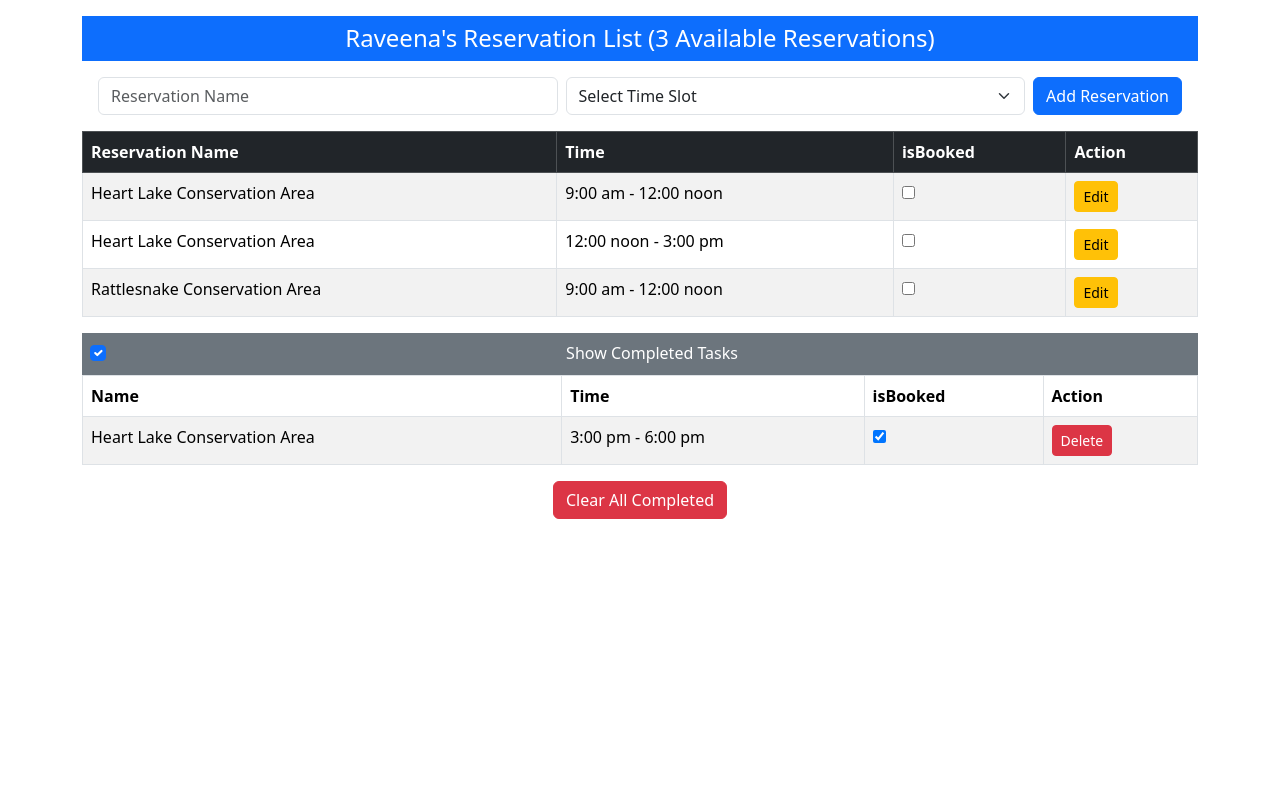
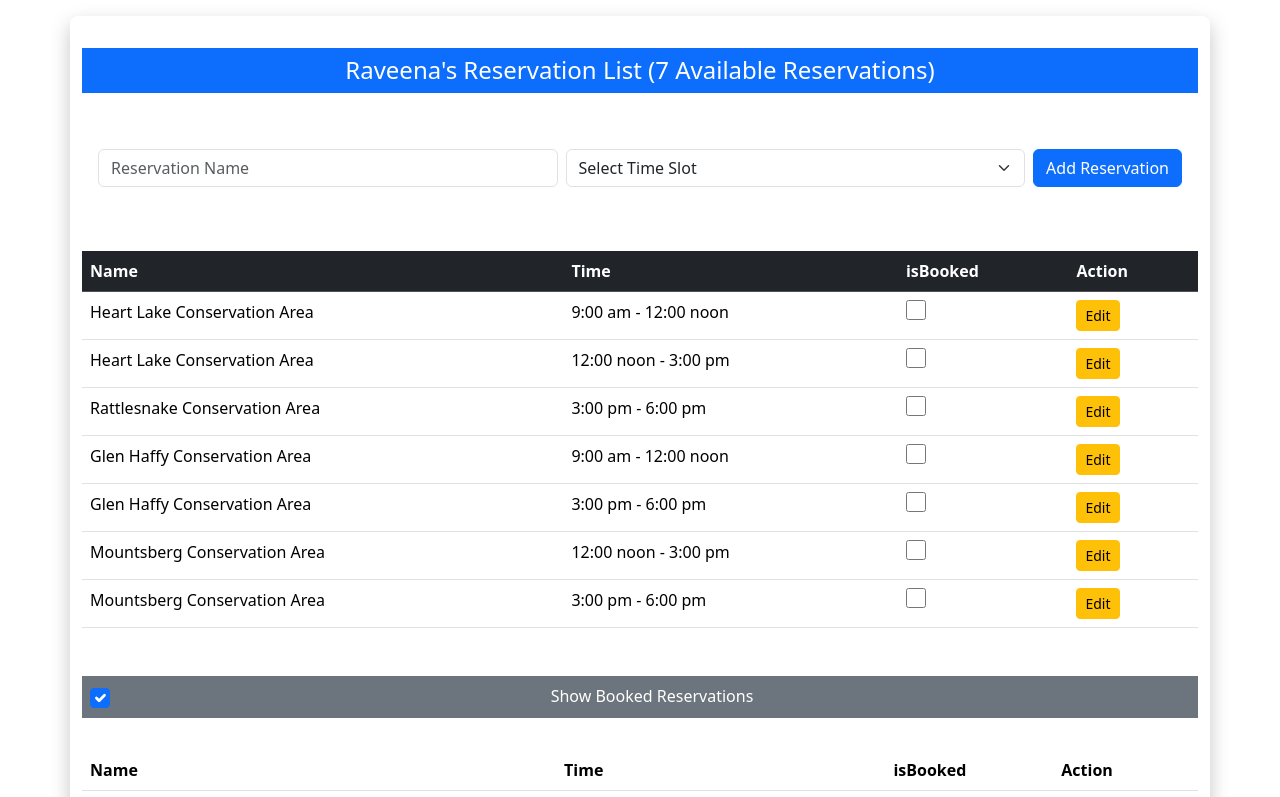
Before and after one commit to rubymattu/ReactApp1, a React (Create React App) app in the folder reservations/: page / in a window 1280 px wide. Shown: the top 797 px of the page. Built offline with nearby package versions, Linux system fonts and the light colour scheme.

Commit message:
Worked on CSSand fixed delete error

```diff
--- a/reservations/src/App.css
+++ b/reservations/src/App.css
@@ -1,38 +1,73 @@
-.App {
-  text-align: center;
+/* App.css - Dashboard Layout */
+
+/* Global Styles */
+body {
+  font-family: 'Inter', 'Segoe UI', Tahoma, Geneva, Verdana, sans-serif;
+  background: #f5f7fa;
+  margin: 0;
+  padding: 0;
+  color: #2c3e50;
 }
 
-.App-logo {
-  height: 40vmin;
-  pointer-events: none;
+/* Container */
+.container {
+  max-width: 1100px;
+  margin: 2rem auto;
+  padding: 2rem 5rem;
+  border-radius: 8px;
+  display: flex;
+  flex-direction: column;
+  gap: 2rem;
+  box-shadow: 0 8px 20px rgba(0, 0, 0, 0.226);
 }
 
-@media (prefers-reduced-motion: no-preference) {
-  .App-logo {
-    animation: App-logo-spin infinite 20s linear;
+/* Buttons */
+button {
+  padding: 6px 12px;
+  border: none;
+  border-radius: 8px;
+  cursor: pointer;
+  font-size: 0.9rem;
+  transition: all 0.2s ease;
+  font-weight: 500;
+  margin-left: 5px;
+}
+
+button:hover {
+  opacity: 0.9;
+}
+
+.btn-edit { background-color: #f39c12; color: #fff; }
+.btn-save { background-color: #2ecc71; color: #fff; }
+.btn-delete { background-color: #e74c3c; color: #fff; }
+
+/* Form Inputs */
+form input,
+form select {
+  padding: 10px 14px;
+  border-radius: 10px;
+  border: 1px solid #d1d8e0;
+  width: 100%;
+  font-size: 0.95rem;
+  transition: all 0.2s ease;
+}
+input[type="checkbox"] {
+  width: 20px;
+  height: 20px;
+  accent-color: #3498db;
+  cursor: pointer;
+}
+
+form input:focus,
+form select:focus {
+  outline: none;
+  border-color: #3498db;
+  box-shadow: 0 0 6px rgba(52, 152, 219, 0.3);
+}
+
+/* Responsive */
+@media (max-width: 900px) {
+  .panels {
+    flex-direction: column;
   }
 }
-
-.App-header {
-  background-color: #282c34;
-  min-height: 100vh;
-  display: flex;
-  flex-direction: column;
-  align-items: center;
-  justify-content: center;
-  font-size: calc(10px + 2vmin);
-  color: white;
-}
-
-.App-link {
-  color: #61dafb;
-}
-
-@keyframes App-logo-spin {
-  from {
-    transform: rotate(0deg);
-  }
-  to {
-    transform: rotate(360deg);
-  }
-}
--- a/reservations/src/App.js
+++ b/reservations/src/App.js
@@ -11,7 +11,15 @@ function App() {
       { name: "Heart Lake Conservation Area", time: "9:00 am - 12:00 noon", booked: false },
       { name: "Heart Lake Conservation Area", time: "12:00 noon - 3:00 pm", booked: false },
       { name: "Heart Lake Conservation Area", time: "3:00 pm - 6:00 pm", booked: true },
-      { name: "Rattlesnake Conservation Area", time: "9:00 am - 12:00 noon", booked: false }
+      { name: "Rattlesnake Conservation Area", time: "9:00 am - 12:00 noon", booked: true },
+      { name: "Rattlesnake Conservation Area", time: "12:00 noon - 3:00 pm", booked: true },
+      { name: "Rattlesnake Conservation Area", time: "3:00 pm - 6:00 pm", booked: false },
+      { name: "Glen Haffy Conservation Area", time: "9:00 am - 12:00 noon", booked: false },
+      { name: "Glen Haffy Conservation Area", time: "12:00 noon - 3:00 pm", booked: true },
+      { name: "Glen Haffy Conservation Area", time: "3:00 pm - 6:00 pm", booked: false },
+      { name: "Mountsberg Conservation Area", time: "9:00 am - 12:00 noon", booked: true },
+      { name: "Mountsberg Conservation Area", time: "12:00 noon - 3:00 pm", booked: false },
+      { name: "Mountsberg Conservation Area", time: "3:00 pm - 6:00 pm", booked: false }
   ]);
 
   const createNewReservation = (newRes) => {
@@ -44,36 +52,29 @@ function App() {
     setReservation(updatedRes);
   };
 
-  const deleteRes = (res) => {
-    if (res.booked) {
-      const updatedRes = reservation.filter(reservation => reservation.name !== reservation.name);
+  const deleteRes = (resToDelete) => {
+    const updatedRes = reservation.filter(
+      item => !(item.name === resToDelete.name && item.time === resToDelete.time)
+    );
     setReservation(updatedRes);
     localStorage.setItem("reservations", JSON.stringify(updatedRes));
-    }
   };
+
 
 useEffect(() => {
   try {
     const data = localStorage.getItem("reservations");
     if (data) {
       const parsedData = JSON.parse(data);
-        if (Array.isArray(parsedData)) {
+      if (Array.isArray(parsedData) && parsedData.length > 0) {
         setReservation(parsedData);
       }
-      } else {
-        setUserName("Raveena");
-        setReservation([
-          { name: "Heart Lake Conservation Area", time: "9:00 am - 12:00 noon", booked: false },
-          { name: "Heart Lake Conservation Area", time: "12:00 noon - 3:00 pm", booked: false },
-          { name: "Heart Lake Conservation Area", time: "3:00 pm - 6:00 pm", booked: true },
-          { name: "Rattlesnake Conservation Area", time: "9:00 am - 12:00 noon", booked: false }
-        ]);
-        setShowBooked(true);
     }
   } catch (error) {
-      console.error("Failed to load todos:", error);
+    console.error("Failed to load reservations:", error);
   }
 }, []);
+  console.log("Reservations state:", reservation);
 
   return (
     <div className="container mt-3">
@@ -83,10 +84,10 @@ function App() {
         <ReservationCreator onCreate={createNewReservation} />
       </div>
 
-      <table className="table table-striped table-bordered">
+      <table className="table">
         <thead className="table-dark">
           <tr>
-            <th>Reservation Name</th>
+            <th>Name</th>
             <th>Time</th>
             <th>isBooked</th>
             <th>Action</th>{/* For edit button */}
@@ -106,14 +107,14 @@ function App() {
 
       <div className="bg-secondary text-white text-center p-2">
         <VisibilityControl
-          description="Completed Tasks"
+          description="Booked Reservations"
           isChecked={showBooked}
           callback={(checked) => setShowBooked(checked)} />
       </div>
 
 
       {showBooked && (
-        <table className="table table-striped table-bordered">
+        <table className="table">
           <thead>
             <tr>
               <th>Name</th>
@@ -144,7 +145,6 @@ function App() {
           </button>
         </div>
       )}
-
     </div>
   );
 }
--- a/reservations/src/ReservationRow.js
+++ b/reservations/src/ReservationRow.js
@@ -2,34 +2,29 @@ import React, { useState } from 'react';
 
 function ReservationRow({ reservation, toggle, deleteRes, editRes }) {
   const [isEditing, setIsEditing] = useState(false);
-  const [editedText, setEditedText] = useState(reservation.name);
+  const [editedName, setEditedName] = useState(reservation.name);
 
   const onToggle = () => toggle(reservation);
   const onDelete = () => deleteRes && deleteRes(reservation);
   const onSave = () => {
-    editRes(reservation, editedText);
+    editRes(reservation, editedName);
     setIsEditing(false);
   };
 
   return (
     <tr>
-      {/* Reservation Name */}
       <td>
         {isEditing ? (
           <input
             type="text"
-            value={editedText}
-            onChange={(e) => setEditedText(e.target.value)}
+            value={editedName}
+            onChange={(e) => setEditedName(e.target.value)}
           />
         ) : (
           reservation.name
         )}
       </td>
-
-      {/* Reservation Time */}
       <td>{reservation.time}</td>
-
-      {/* IsBooked checkbox */}
       <td>
         <input
           type="checkbox"
@@ -37,30 +32,22 @@ function ReservationRow({ reservation, toggle, deleteRes, editRes }) {
           onChange={onToggle}
         />
       </td>
-
-      {/* Actions */}
       <td>
+        {/* Edit button only for incomplete reservations */}
         {editRes && !isEditing && (
-          <button
-            className="btn btn-sm btn-warning me-1"
-            onClick={() => setIsEditing(true)}
-          >
+          <button className="btn btn-warning btn-sm me-1" onClick={() => setIsEditing(true)}>
             Edit
           </button>
         )}
         {isEditing && (
-          <button
-            className="btn btn-sm btn-success me-1"
-            onClick={onSave}
-          >
+          <button className="btn btn-success btn-sm me-1" onClick={onSave}>
             Save
           </button>
         )}
+
+        {/* Delete button only for completed reservations */}
         {deleteRes && (
-          <button
-            className="btn btn-sm btn-danger"
-            onClick={onDelete}
-          >
+          <button className="btn btn-danger btn-sm" onClick={onDelete}>
             Delete
           </button>
         )}
```
Lines whose indentation alone changed are shown as unchanged.
